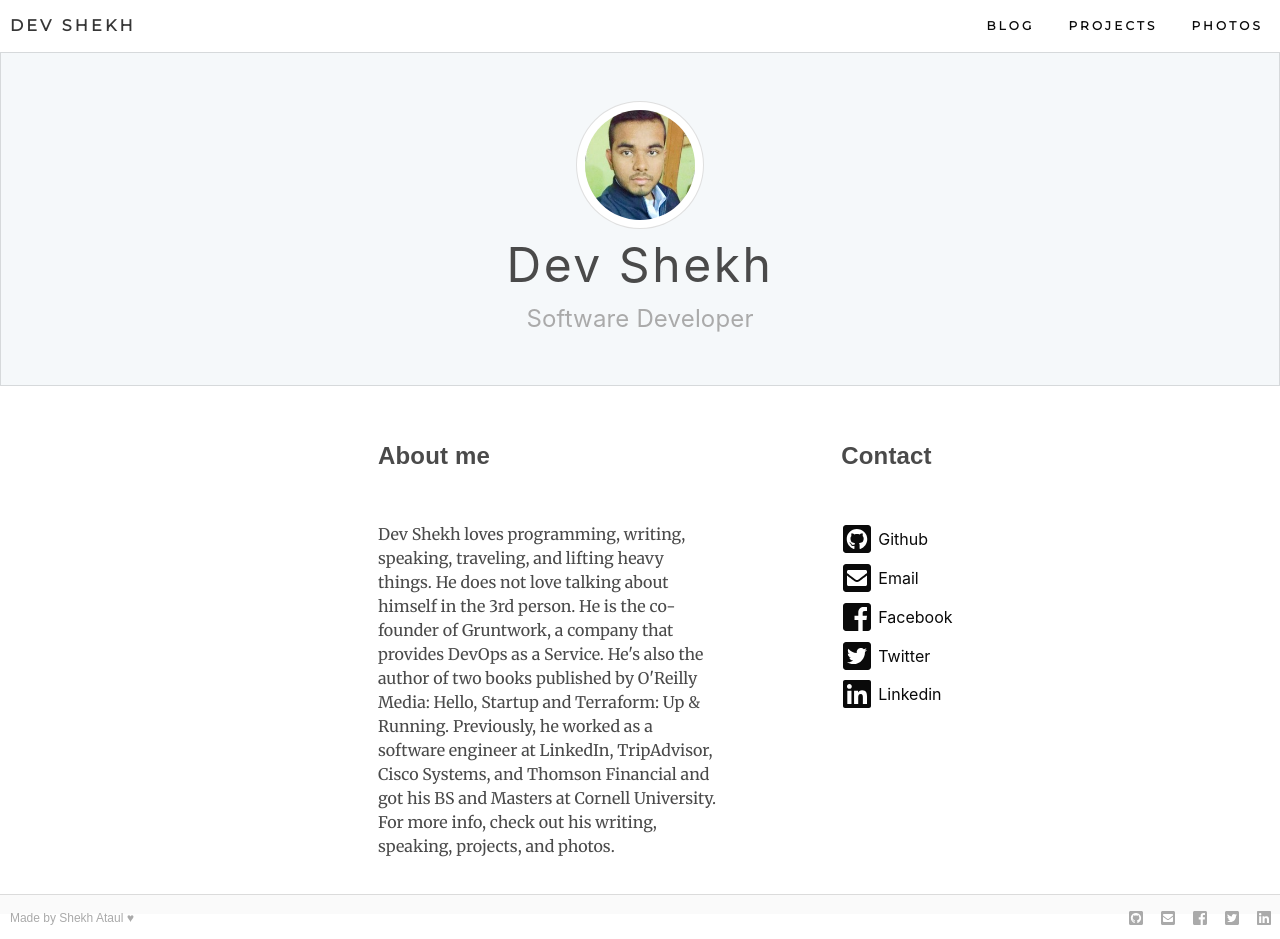
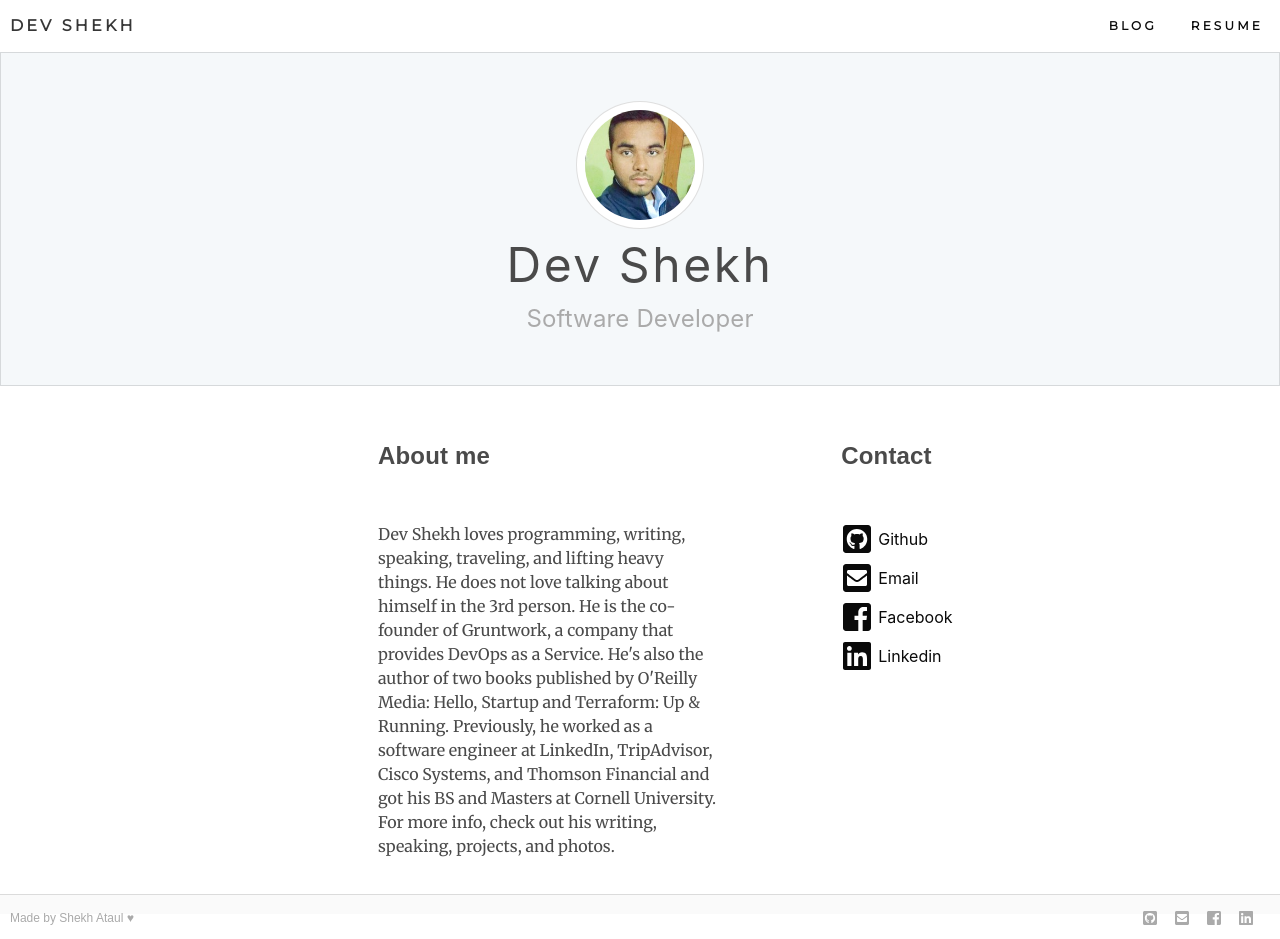
Before and after one commit to ataul443/portfolio, a Vue app: page / in a window 1280 px wide. Built offline with nearby package versions, Linux system fonts and the light colour scheme.

Commit message:
Change dpadding on content container inside footer and added updates links to contact

```diff
--- a/src/components/ContactLinks.vue
+++ b/src/components/ContactLinks.vue
@@ -21,11 +21,13 @@ export default {
   data: function data() {
     return {
       links: [
-        { platform: "Github", link: "wwww.github.com/ataul443" },
-        { platform: "Email", link: "wwww.gmail.com" },
-        { platform: "Facebook", link: "wwww.facebook.com" },
-        { platform: "Twitter", link: "wwww.twitter.com" },
-        { platform: "Linkedin", link: "wwww.linkedin.com" }
+        { platform: "Github", link: "www.github.com/ataul443" },
+        { platform: "Email", link: "mailto:ataul.one@gmail.com" },
+        { platform: "Facebook", link: "https://www.facebook.com/dev.shekh21" },
+        {
+          platform: "Linkedin",
+          link: "https://www.linkedin.com/in/shekh-ataul-383512143"
+        }
       ]
     };
   },
--- a/src/components/Footer.vue
+++ b/src/components/Footer.vue
@@ -35,6 +35,7 @@ export default {
 .content-container {
   display: flex;
   justify-content: space-between;
+  padding-right: 1.12rem;
 }
 .contact-links-adjust {
   margin: -3px 0 0 0;
--- a/src/components/Header.vue
+++ b/src/components/Header.vue
@@ -34,11 +34,7 @@ export default {
   },
   data: function data() {
     return {
-      links: [
-        { tag: "Blog", link: "/" },
-        { tag: "Projects", link: "/projects" },
-        { tag: "Photos", link: "/about" }
-      ],
+      links: [{ tag: "Blog", link: "/" }, { tag: "Resume", link: "#" }],
       burgerIsActive: false
     };
   },
```
Also changed, not shown: 4 other files (tests, documents, lock files or other folders).
